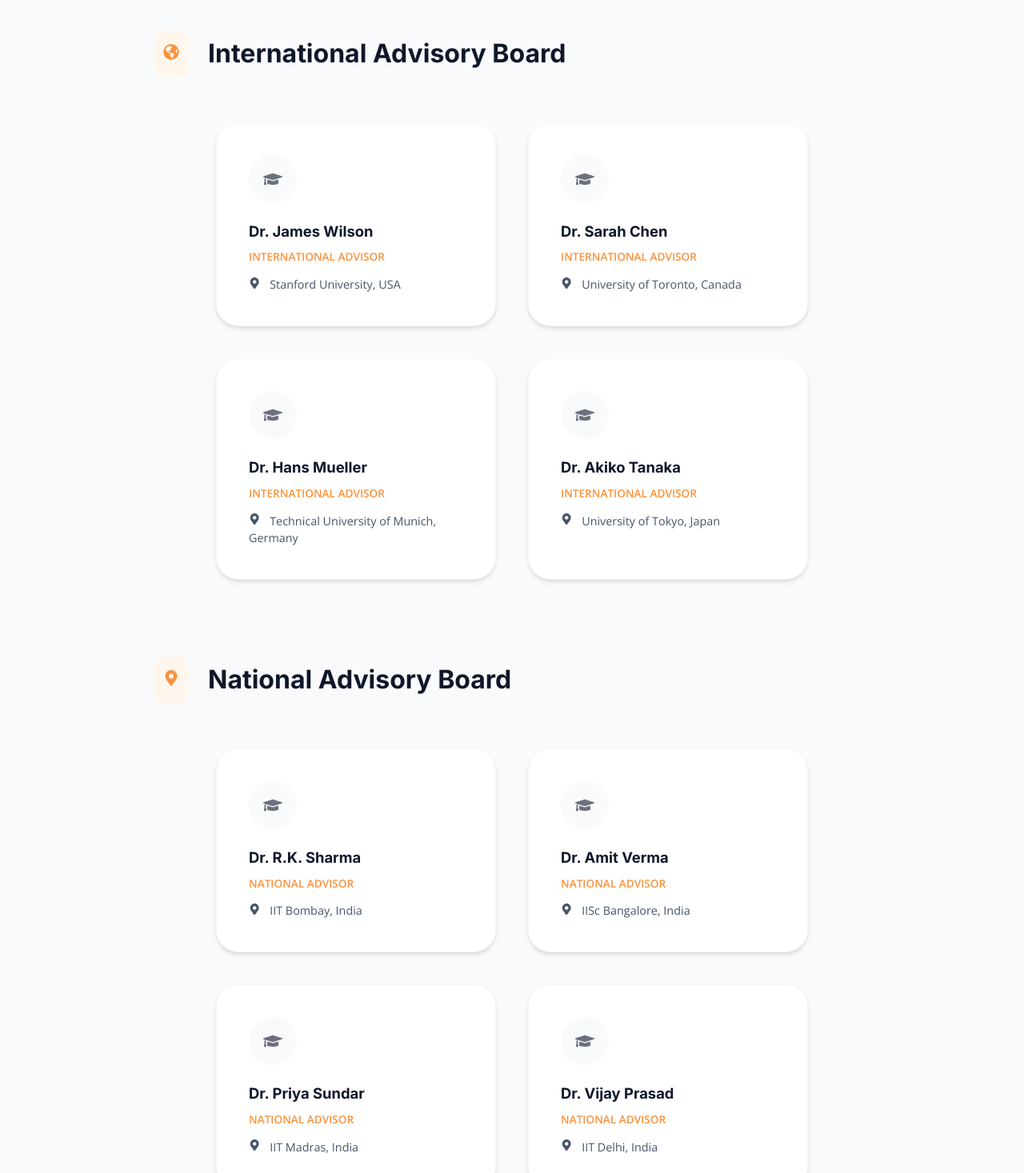
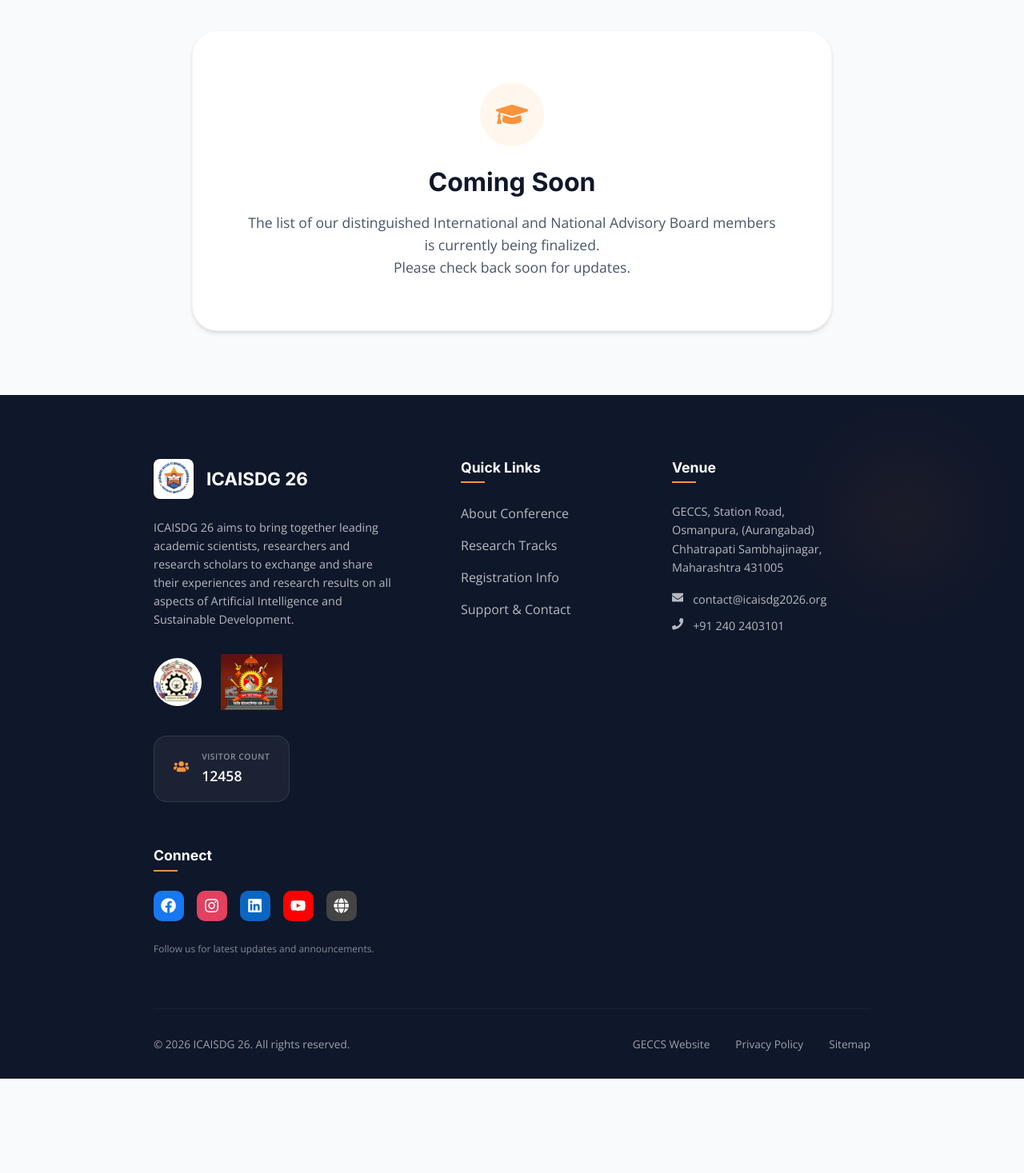
Before and after one commit to vishal-bhutekar21/InternationalconferenceGeca, a React (Vite) app: page /advisory-board in a window 1280 px wide. Shown: the part 460-1927 px from the top of the page at 80% size. After the commit the page ends 1809 px from the top, so only its background shows below. Built offline with nearby package versions, Linux system fonts and the light colour scheme.

Commit message:
Update branding to ICAISDG 26 and replace Advisory Board list with Coming Soon

```diff
--- a/index.html
+++ b/index.html
@@ -4,7 +4,7 @@
     <meta charset="UTF-8" />
     <link rel="icon" type="image/svg+xml" href="/vite.svg" />
     <meta name="viewport" content="width=device-width, initial-scale=1.0" />
-    <title>icaisd-2025-portal</title>
+    <title>ICAISDG 26 - GECCS</title>
   </head>
   <body>
     <div id="root"></div>
--- a/src/components/Footer.tsx
+++ b/src/components/Footer.tsx
@@ -101,8 +101,8 @@ const Footer = () => {
                             Maharashtra 431005
                         </p>
                         <div style={{ display: 'flex', flexDirection: 'column', gap: '0.5rem', fontSize: '0.9rem' }}>
-                            <a href="mailto:contact@icaisd2026.org" style={{ color: 'white', textDecoration: 'none', opacity: 0.7 }} className="footer-link">
-                                <FaEnvelope style={{ marginRight: '0.5rem' }} /> contact@icaisd2026.org
+                            <a href="mailto:contact@icaisdg2026.org" style={{ color: 'white', textDecoration: 'none', opacity: 0.7 }} className="footer-link">
+                                <FaEnvelope style={{ marginRight: '0.5rem' }} /> contact@icaisdg2026.org
                             </a>
                             <span style={{ opacity: 0.7 }}>
                                 <FaPhone style={{ marginRight: '0.5rem' }} /> +91 240 2403101
--- a/src/data/conferenceData.ts
+++ b/src/data/conferenceData.ts
@@ -38,7 +38,7 @@ export const conferenceConfig: ConferenceConfig = {
     theme: "Sustainable Future through AI Innovation",
     heroImage: "/images/geca-building.jpg",
     logo: "/logos/geca-official-logo.png",
-    description: "ICAISD 2026 aims to bring together leading academic scientists, researchers and research scholars to exchange and share their experiences and research results on all aspects of Artificial Intelligence and Sustainable Development."
+    description: "ICAISDG 26 aims to bring together leading academic scientists, researchers and research scholars to exchange and share their experiences and research results on all aspects of Artificial Intelligence and Sustainable Development."
 };
 
 export const gecaStats: GECAStat[] = [
--- a/src/pages/AdvisoryBoardPage.tsx
+++ b/src/pages/AdvisoryBoardPage.tsx
@@ -27,101 +27,42 @@ const AdvisoryBoardPage = () => {
                     <div className="badge" style={{ marginBottom: '1rem' }}>EXPERTISE</div>
                     <h1 style={{ fontSize: 'clamp(2.5rem, 5vw, 3.5rem)', fontWeight: 800, color: 'var(--color-primary)' }}>Advisory <span style={{ color: 'var(--color-accent-orange)' }}>Board</span></h1>
                     <p style={{ color: 'var(--color-text-muted)', maxWidth: '600px', margin: '1rem auto' }}>
-                        Guiding ICAISD 2026 with global academic and industry perspective.
+                        Guiding ICAISDG 2026 with global academic and industry perspective.
                     </p>
                 </motion.div>
 
-                {/* International Board */}
-                <section style={{ marginBottom: '6rem' }}>
-                    <div style={{ display: 'flex', alignItems: 'center', gap: '1.5rem', marginBottom: '3.5rem' }}>
-                        <div style={{ padding: '0.75rem', backgroundColor: 'var(--color-orange-soft)', borderRadius: '12px', color: 'var(--color-accent-orange)', fontSize: '1.25rem' }}>
-                            <FaGlobeAmericas />
-                        </div>
-                        <h2 style={{ fontSize: '2rem', fontWeight: 800, color: 'var(--color-primary)' }}>International Advisory Board</h2>
-                        <div style={{ flex: 1, height: '2px', backgroundColor: 'var(--color-accent-orange-light)', opacity: 0.2 }} />
-                    </div>
-
                 <div style={{
                     display: 'flex',
-                        flexWrap: 'wrap',
-                        gap: '2.5rem',
-                        justifyContent: 'center'
-                    }} className="board-flex-container">
-                        {internationalBoard.map((member, i) => (
-                            <motion.div
-                                key={i}
-                                initial={{ opacity: 0, y: 20 }}
-                                whileInView={{ opacity: 1, y: 0 }}
-                                viewport={{ once: true }}
-                                transition={{ delay: i * 0.1 }}
-                                style={{
+                    flexDirection: 'column',
+                    alignItems: 'center',
+                    justifyContent: 'center',
+                    padding: '4rem',
                     backgroundColor: 'white',
-                                    padding: '2.5rem',
-                                    borderRadius: '28px',
+                    borderRadius: '32px',
                     boxShadow: 'var(--shadow-md)',
                     border: '1px solid rgba(0,0,0,0.03)',
-                                    flex: '1 1 280px',
-                                    maxWidth: '350px'
-                                }}
-                            >
-                                <div style={{ width: '60px', height: '60px', backgroundColor: 'var(--color-bg-light)', borderRadius: '50%', display: 'flex', alignItems: 'center', justifyContent: 'center', color: 'var(--color-primary)', fontSize: '1.5rem', marginBottom: '1.5rem' }}>
-                                    <FaGraduationCap opacity={0.6} />
+                    maxWidth: '800px',
+                    margin: '0 auto',
+                    textAlign: 'center'
+                }}>
+                    <div style={{
+                        width: '80px',
+                        height: '80px',
+                        borderRadius: '50%',
+                        backgroundColor: 'var(--color-orange-soft)',
+                        display: 'flex',
+                        alignItems: 'center',
+                        justifyContent: 'center',
+                        marginBottom: '1.5rem'
+                    }}>
+                        <FaGraduationCap style={{ fontSize: '2.5rem', color: 'var(--color-accent-orange)' }} />
                     </div>
-                                <h3 style={{ fontSize: '1.15rem', fontWeight: 800, color: 'var(--color-primary)', marginBottom: '0.5rem' }}>{member.name}</h3>
-                                <div style={{ fontSize: '0.85rem', color: 'var(--color-accent-orange)', fontWeight: 800, marginBottom: '0.75rem', textTransform: 'uppercase' }}>{member.role}</div>
-                                <p style={{ fontSize: '0.9rem', color: 'var(--color-text-muted)', fontWeight: 500, lineHeight: 1.5 }}>
-                                    <FaMapMarkerAlt style={{ marginRight: '0.5rem' }} /> {member.institution}
+                    <h2 style={{ fontSize: '2rem', fontWeight: 800, color: 'var(--color-primary)', marginBottom: '1rem' }}>Coming Soon</h2>
+                    <p style={{ fontSize: '1.1rem', color: 'var(--color-text-muted)', lineHeight: 1.6 }}>
+                        The list of our distinguished International and National Advisory Board members is currently being finalized. <br />
+                        Please check back soon for updates.
                     </p>
-                            </motion.div>
-                        ))}
                 </div>
-                </section>
-
-                {/* National Board */}
-                <section>
-                    <div style={{ display: 'flex', alignItems: 'center', gap: '1.5rem', marginBottom: '3.5rem' }}>
-                        <div style={{ padding: '0.75rem', backgroundColor: 'var(--color-orange-soft)', borderRadius: '12px', color: 'var(--color-accent-orange)', fontSize: '1.25rem' }}>
-                            <FaMapMarkerAlt />
-                        </div>
-                        <h2 style={{ fontSize: '2rem', fontWeight: 800, color: 'var(--color-primary)' }}>National Advisory Board</h2>
-                        <div style={{ flex: 1, height: '2px', backgroundColor: 'var(--color-accent-orange-light)', opacity: 0.2 }} />
-                    </div>
-
-                    <div style={{
-                        display: 'flex',
-                        flexWrap: 'wrap',
-                        gap: '2.5rem',
-                        justifyContent: 'center'
-                    }} className="board-flex-container">
-                        {nationalBoard.map((member, i) => (
-                            <motion.div
-                                key={i}
-                                initial={{ opacity: 0, y: 20 }}
-                                whileInView={{ opacity: 1, y: 0 }}
-                                viewport={{ once: true }}
-                                transition={{ delay: i * 0.1 }}
-                                style={{
-                                    backgroundColor: 'white',
-                                    padding: '2.5rem',
-                                    borderRadius: '28px',
-                                    boxShadow: 'var(--shadow-md)',
-                                    border: '1px solid rgba(0,0,0,0.03)',
-                                    flex: '1 1 280px',
-                                    maxWidth: '350px'
-                                }}
-                            >
-                                <div style={{ width: '60px', height: '60px', backgroundColor: 'var(--color-bg-light)', borderRadius: '50%', display: 'flex', alignItems: 'center', justifyContent: 'center', color: 'var(--color-primary)', fontSize: '1.5rem', marginBottom: '1.5rem' }}>
-                                    <FaGraduationCap opacity={0.6} />
-                                </div>
-                                <h3 style={{ fontSize: '1.15rem', fontWeight: 800, color: 'var(--color-primary)', marginBottom: '0.5rem' }}>{member.name}</h3>
-                                <div style={{ fontSize: '0.85rem', color: 'var(--color-accent-orange)', fontWeight: 800, marginBottom: '0.75rem', textTransform: 'uppercase' }}>{member.role}</div>
-                                <p style={{ fontSize: '0.9rem', color: 'var(--color-text-muted)', fontWeight: 500, lineHeight: 1.5 }}>
-                                    <FaMapMarkerAlt style={{ marginRight: '0.5rem' }} /> {member.institution}
-                                </p>
-                            </motion.div>
-                        ))}
-                    </div>
-                </section>
             </div>
         </div>
     );
```
Lines whose indentation alone changed are shown as unchanged.
